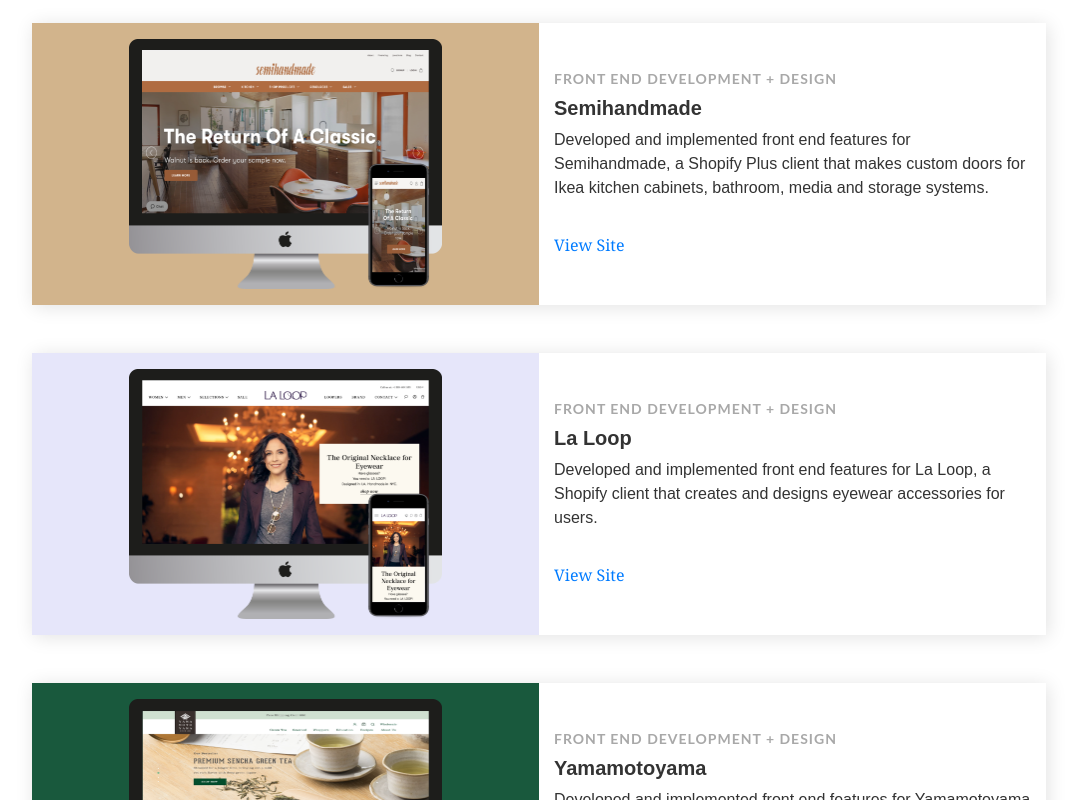
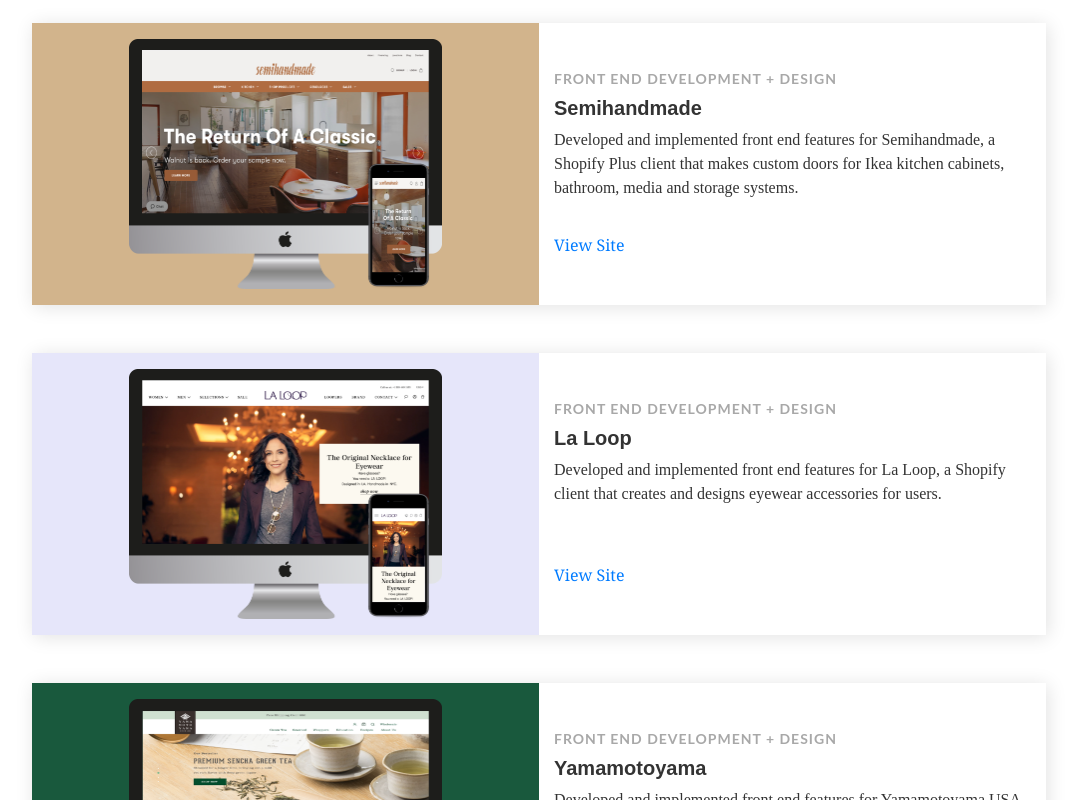
Before and after one commit to wjypark94/wpark-portfolio, a React (Create React App) app: page / in a window 1280 px wide. Shown: the part 1980-2780 px from the top of the page, without its empty margins (101-1182 px from the left). Built offline with nearby package versions, Linux system fonts and the light colour scheme; a web font is replaced by a local one.

Commit message:
added more styles to header

```diff
--- a/src/componentStyles/App.css
+++ b/src/componentStyles/App.css
@@ -73,7 +73,8 @@
 }
 
 .work-paragraph, .card-text {
-	font-family: 'Source Sans Pro', sans-serif;
+	/* font-family: 'Source Sans Pro', sans-serif; */
+	font-family: 'Lora', serif;
     color: #333;
     font-weight: 300;
 }
```
